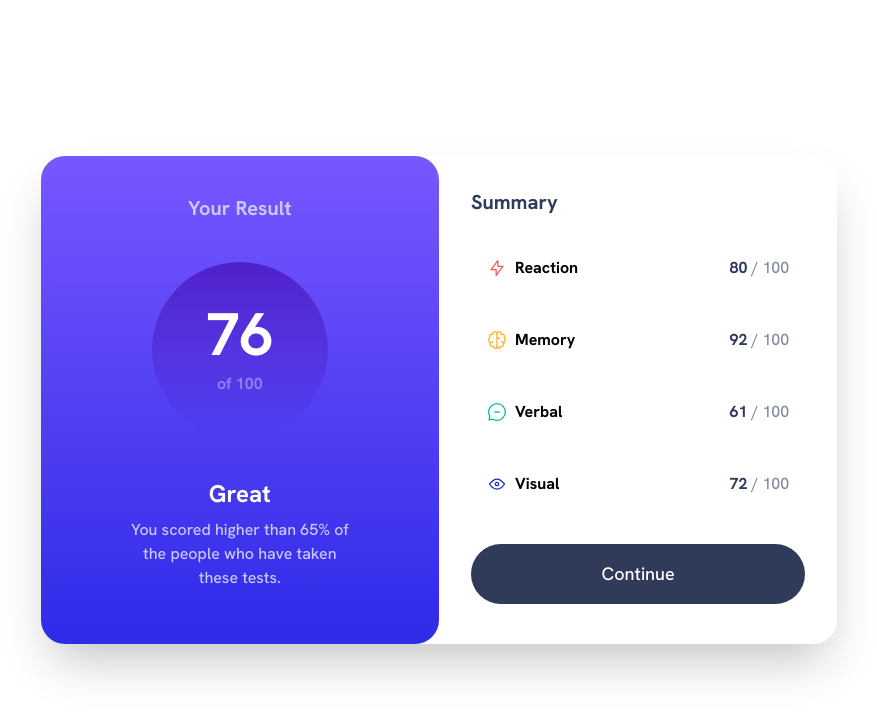
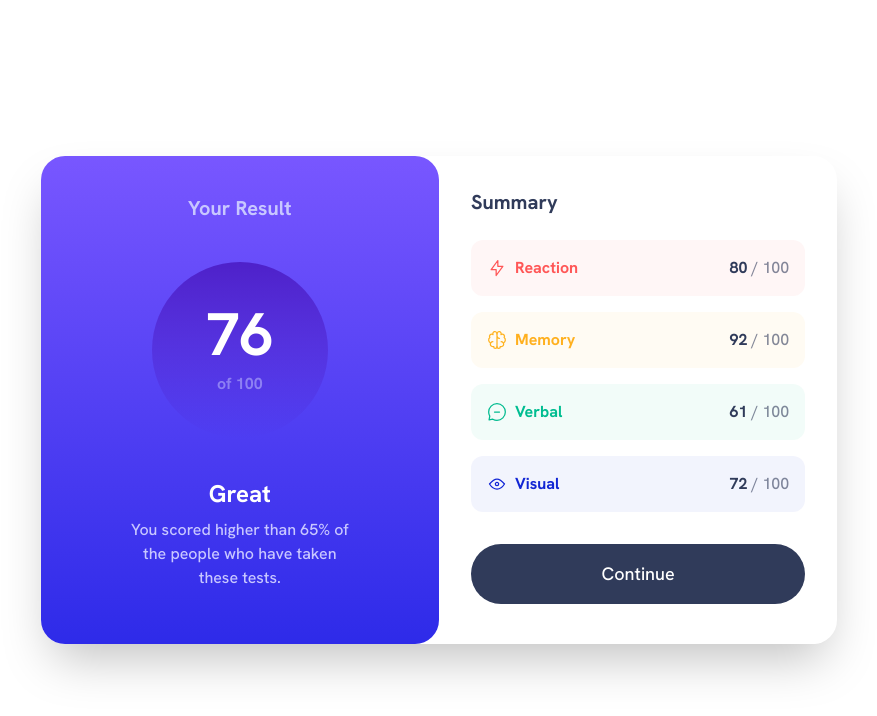
Before and after one commit to IanLuong/frontend-mentor-challenges, a React (Vite) app in the folder 2-results-summary-component/: page / in a window 1280 px wide. Shown: the top 716 px of the page, without its empty margins (201-1078 px from the left). Built offline with nearby package versions, Linux system fonts and the light colour scheme.

Commit message:
Add fixes to color bugs

```diff
--- a/2-results-summary-component/src/components/CategoryResult.jsx
+++ b/2-results-summary-component/src/components/CategoryResult.jsx
@@ -1,11 +1,30 @@
 const CategoryResult = ({entry}) => {
   const {color, icon, category, score} = entry
 
+  const colorVariants = {
+    lightRed: {
+      text: 'text-lightRed',
+      background: "bg-lightRed"
+    },
+    orangeyYellow: {
+      text: "text-orangeyYellow",
+      background: "bg-orangeyYellow"
+    },
+    greenTeal: {
+      text: "text-greenTeal",
+      background: "bg-greenTeal"
+    },
+    cobaltBlue: {
+      text: "text-cobaltBlue",
+      background: "bg-cobaltBlue"
+    }
+  }
+
   return (
-    <div className={`flex justify-between p-4 rounded-xl bg-${color} bg-opacity-5`}>
+    <div className={`flex justify-between p-4 rounded-xl ${colorVariants[color]['background']} bg-opacity-5`}>
       <div className="flex gap-2">
         <img src={icon} alt={category || "Category"}/>
-        <h4 className={`font-bold text-${color} text-base`}>{category}</h4>
+        <h4 className={`font-bold ${colorVariants[color]['text']} text-base`}>{category}</h4>
       </div>
       <p className="text-base text-darkGrayBlue/60">
         <span className="font-bold text-darkGrayBlue">{score}</span> / 100
--- a/2-results-summary-component/tailwind.config.cjs
+++ b/2-results-summary-component/tailwind.config.cjs
@@ -5,6 +5,7 @@ module.exports = {
     fontFamily: {
       hanken: ['Hanken Grotesk', 'sans-serif'],
     },
+    extend: {
       colors: {
         lightRed: 'hsl(0, 100%, 67%)',
         orangeyYellow: 'hsl(39, 100%, 56%)',
@@ -22,7 +23,7 @@ module.exports = {
         lightLavender: 'hsl(241, 100%, 89%)',
         darkGrayBlue: 'hsl(224, 30%, 27%)',
       },
-    extend: {},
+    },
   },
   plugins: [],
 }
```
Lines whose indentation alone changed are shown as unchanged.
